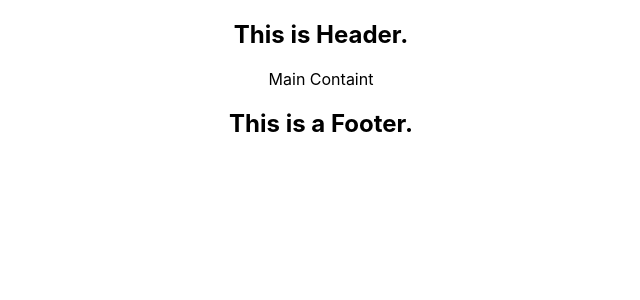
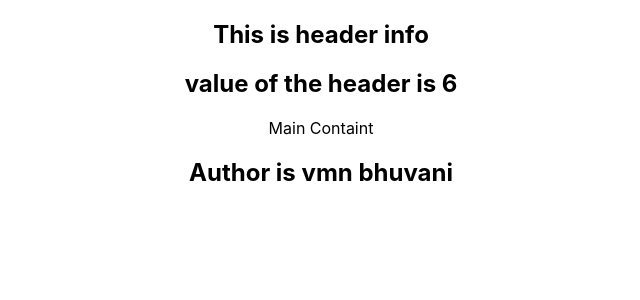
Before and after one commit to vmnbhuvani7/Avatar-App-React, a React (Create React App) app in the folder first-app/: page / in a window 1280 px wide. Shown: the top 300 px of the page, without its empty margins (319-959 px from the left). Built offline with nearby package versions, Linux system fonts and the light colour scheme.

Commit message:
props using class and function

```diff
--- a/first-app/src/App.js
+++ b/first-app/src/App.js
@@ -3,15 +3,13 @@ import './App.css';
 import Header from './components/header';
 import Footer from './components/footer'
 
-// function ourText(){
-//   return <p>This is our text.</p>
-// }
+
 function App() {
   return (
     <div className="App">
-     <Header></Header>
+     <Header info="This is header info" value="6"></Header>
      <p>Main Containt</p>
-     <Footer></Footer>
+     <Footer author="vmn bhuvani"></Footer>
     </div>
   );
 }
--- a/first-app/src/components/footer.js
+++ b/first-app/src/components/footer.js
@@ -2,8 +2,10 @@ import React, { Component } from 'react';
 
 class  Footer extends Component{
     render(){
-        return <h2>This is a Footer.</h2>
-    }
+        return (
+        <h2>Author is {this.props.author}</h2>
+        )
+        }
 }
 
 export default Footer;
--- a/first-app/src/components/header.js
+++ b/first-app/src/components/header.js
@@ -1,7 +1,12 @@
 import React from 'react';
 
-function Header(){
-    return (<h2>This is Header.</h2>);
+function Header(props){
+    return (
+            <React.Fragment>
+                <h2>{props.info}</h2>
+                <h2>value of the header is {props.value} </h2>
+            </React.Fragment>
+        )
 }
 
 export default Header;
```
